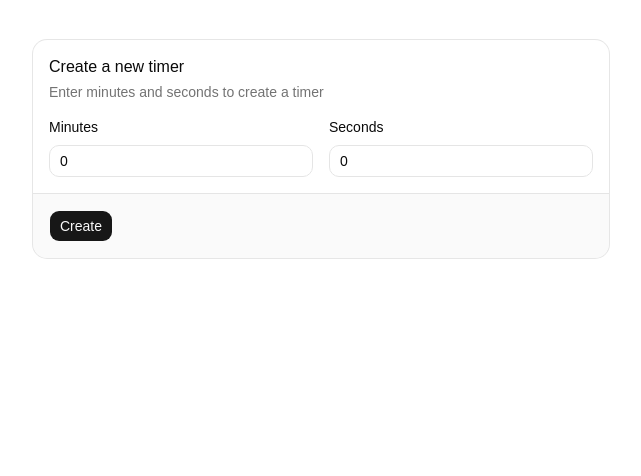
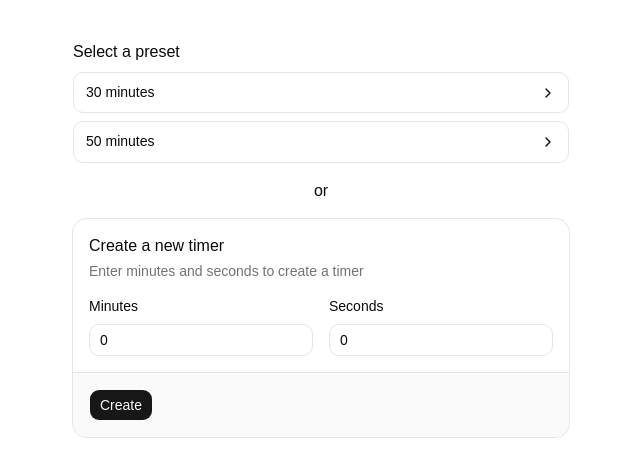
Before and after one commit to Xadeka/web-timer, a React (Vite) app: page / in a window 1280 px wide. Shown: the top 476 px of the page, without its empty margins (319-960 px from the left). Built offline with nearby package versions, Linux system fonts and the light colour scheme.

Commit message:
Add presets

```diff
--- a/src/components/App.tsx
+++ b/src/components/App.tsx
@@ -1,10 +1,21 @@
 import React from "react";
 import { useTimer } from "@/hooks/use-timer";
 import { cn } from "@/lib/utils";
-import { PauseIcon, PlayIcon, RotateCcwIcon } from "lucide-react";
+import {
+  ChevronRightIcon,
+  PauseIcon,
+  PlayIcon,
+  RotateCcwIcon,
+} from "lucide-react";
 import { CreateTimerForm } from "@/components/CreateTimerForm";
 import { Button } from "@/components/ui/button";
 import { Progress } from "@/components/ui/progress";
+import {
+  Item,
+  ItemActions,
+  ItemContent,
+  ItemTitle,
+} from "@/components/ui/item";
 
 type AnimationProps = {
   enabled?: boolean;
@@ -49,15 +60,46 @@
   );
 }
 
+type PresetTimerItemProps = {
+  minutes: number;
+  onClick: React.MouseEventHandler;
+};
+
+function PresetTimerItem(props: PresetTimerItemProps) {
+  return (
+    <Item
+      variant="outline"
+      className="hover:bg-accent"
+      onClick={props.onClick}
+      render={<button />}
+    >
+      <ItemContent>
+        <ItemTitle>{props.minutes} minutes</ItemTitle>
+      </ItemContent>
+      <ItemActions>
+        <ChevronRightIcon className="size-4" />
+      </ItemActions>
+    </Item>
+  );
+}
+
 function App() {
   let [ms, setMs] = React.useState(0);
+  let setTime = (minutes: number, seconds: number) => {
+    setMs(minutes * 60 * 1000 + seconds * 1000);
+  };
   if (ms <= 0) {
     return (
-      <div className="p-10">
+      <div className="mx-auto flex max-w-xl flex-col gap-2 p-10">
+        <span>Select a preset</span>
+        <div className="flex flex-col gap-2">
+          <PresetTimerItem minutes={30} onClick={() => setTime(30, 0)} />
+          <PresetTimerItem minutes={50} onClick={() => setTime(50, 0)} />
+        </div>
+        <span className="mx-auto my-2">or</span>
         <CreateTimerForm
-          className="mx-auto max-w-xl"
           onSubmit={(data) => {
-            setMs(data.minutes * 60 * 1000 + data.seconds * 1000);
+            setTime(data.minutes, data.seconds);
           }}
         />
       </div>
--- /dev/null
+++ b/src/components/ui/item.tsx
@@ -0,0 +1,201 @@
+import * as React from "react";
+import { mergeProps } from "@base-ui/react/merge-props";
+import { useRender } from "@base-ui/react/use-render";
+import { cva, type VariantProps } from "class-variance-authority";
+
+import { cn } from "@/lib/utils";
+import { Separator } from "@/components/ui/separator";
+
+function ItemGroup({ className, ...props }: React.ComponentProps<"div">) {
+  return (
+    <div
+      role="list"
+      data-slot="item-group"
+      className={cn(
+        "group/item-group flex w-full flex-col gap-4 has-data-[size=sm]:gap-2.5 has-data-[size=xs]:gap-2",
+        className,
+      )}
+      {...props}
+    />
+  );
+}
+
+function ItemSeparator({
+  className,
+  ...props
+}: React.ComponentProps<typeof Separator>) {
+  return (
+    <Separator
+      data-slot="item-separator"
+      orientation="horizontal"
+      className={cn("my-2", className)}
+      {...props}
+    />
+  );
+}
+
+const itemVariants = cva(
+  "group/item flex w-full flex-wrap items-center rounded-lg border text-sm transition-colors duration-100 outline-none focus-visible:border-ring focus-visible:ring-[3px] focus-visible:ring-ring/50 [a]:transition-colors [a]:hover:bg-muted",
+  {
+    variants: {
+      variant: {
+        default: "border-transparent",
+        outline: "border-border",
+        muted: "border-transparent bg-muted/50",
+      },
+      size: {
+        default: "gap-2.5 px-3 py-2.5",
+        sm: "gap-2.5 px-3 py-2.5",
+        xs: "gap-2 px-2.5 py-2 in-data-[slot=dropdown-menu-content]:p-0",
+      },
+    },
+    defaultVariants: {
+      variant: "default",
+      size: "default",
+    },
+  },
+);
+
+function Item({
+  className,
+  variant = "default",
+  size = "default",
+  render,
+  ...props
+}: useRender.ComponentProps<"div"> & VariantProps<typeof itemVariants>) {
+  return useRender({
+    defaultTagName: "div",
+    props: mergeProps<"div">(
+      {
+        className: cn(itemVariants({ variant, size, className })),
+      },
+      props,
+    ),
+    render,
+    state: {
+      slot: "item",
+      variant,
+      size,
+    },
+  });
+}
+
+const itemMediaVariants = cva(
+  "flex shrink-0 items-center justify-center gap-2 group-has-data-[slot=item-description]/item:translate-y-0.5 group-has-data-[slot=item-description]/item:self-start [&_svg]:pointer-events-none",
+  {
+    variants: {
+      variant: {
+        default: "bg-transparent",
+        icon: "[&_svg:not([class*='size-'])]:size-4",
+        image:
+          "size-10 overflow-hidden rounded-sm group-data-[size=sm]/item:size-8 group-data-[size=xs]/item:size-6 [&_img]:size-full [&_img]:object-cover",
+      },
+    },
+    defaultVariants: {
+      variant: "default",
+    },
+  },
+);
+
+function ItemMedia({
+  className,
+  variant = "default",
+  ...props
+}: React.ComponentProps<"div"> & VariantProps<typeof itemMediaVariants>) {
+  return (
+    <div
+      data-slot="item-media"
+      data-variant={variant}
+      className={cn(itemMediaVariants({ variant, className }))}
+      {...props}
+    />
+  );
+}
+
+function ItemContent({ className, ...props }: React.ComponentProps<"div">) {
+  return (
+    <div
+      data-slot="item-content"
+      className={cn(
+        "flex flex-1 flex-col gap-1 group-data-[size=xs]/item:gap-0 [&+[data-slot=item-content]]:flex-none",
+        className,
+      )}
+      {...props}
+    />
+  );
+}
+
+function ItemTitle({ className, ...props }: React.ComponentProps<"div">) {
+  return (
+    <div
+      data-slot="item-title"
+      className={cn(
+        "line-clamp-1 flex w-fit items-center gap-2 text-sm leading-snug font-medium underline-offset-4",
+        className,
+      )}
+      {...props}
+    />
+  );
+}
+
+function ItemDescription({ className, ...props }: React.ComponentProps<"p">) {
+  return (
+    <p
+      data-slot="item-description"
+      className={cn(
+        "text-muted-foreground [&>a:hover]:text-primary line-clamp-2 text-left text-sm leading-normal font-normal group-data-[size=xs]/item:text-xs [&>a]:underline [&>a]:underline-offset-4",
+        className,
+      )}
+      {...props}
+    />
+  );
+}
+
+function ItemActions({ className, ...props }: React.ComponentProps<"div">) {
+  return (
+    <div
+      data-slot="item-actions"
+      className={cn("flex items-center gap-2", className)}
+      {...props}
+    />
+  );
+}
+
+function ItemHeader({ className, ...props }: React.ComponentProps<"div">) {
+  return (
+    <div
+      data-slot="item-header"
+      className={cn(
+        "flex basis-full items-center justify-between gap-2",
+        className,
+      )}
+      {...props}
+    />
+  );
+}
+
+function ItemFooter({ className, ...props }: React.ComponentProps<"div">) {
+  return (
+    <div
+      data-slot="item-footer"
+      className={cn(
+        "flex basis-full items-center justify-between gap-2",
+        className,
+      )}
+      {...props}
+    />
+  );
+}
+
+export {
+  Item,
+  ItemMedia,
+  ItemContent,
+  ItemActions,
+  ItemGroup,
+  ItemSeparator,
+  ItemTitle,
+  ItemDescription,
+  ItemHeader,
+  ItemFooter,
+};
--- a/src/components/ui/separator.tsx
+++ b/src/components/ui/separator.tsx
@@ -1,5 +1,3 @@
-"use client";
-
 import { Separator as SeparatorPrimitive } from "@base-ui/react/separator";
 
 import { cn } from "@/lib/utils";
```
